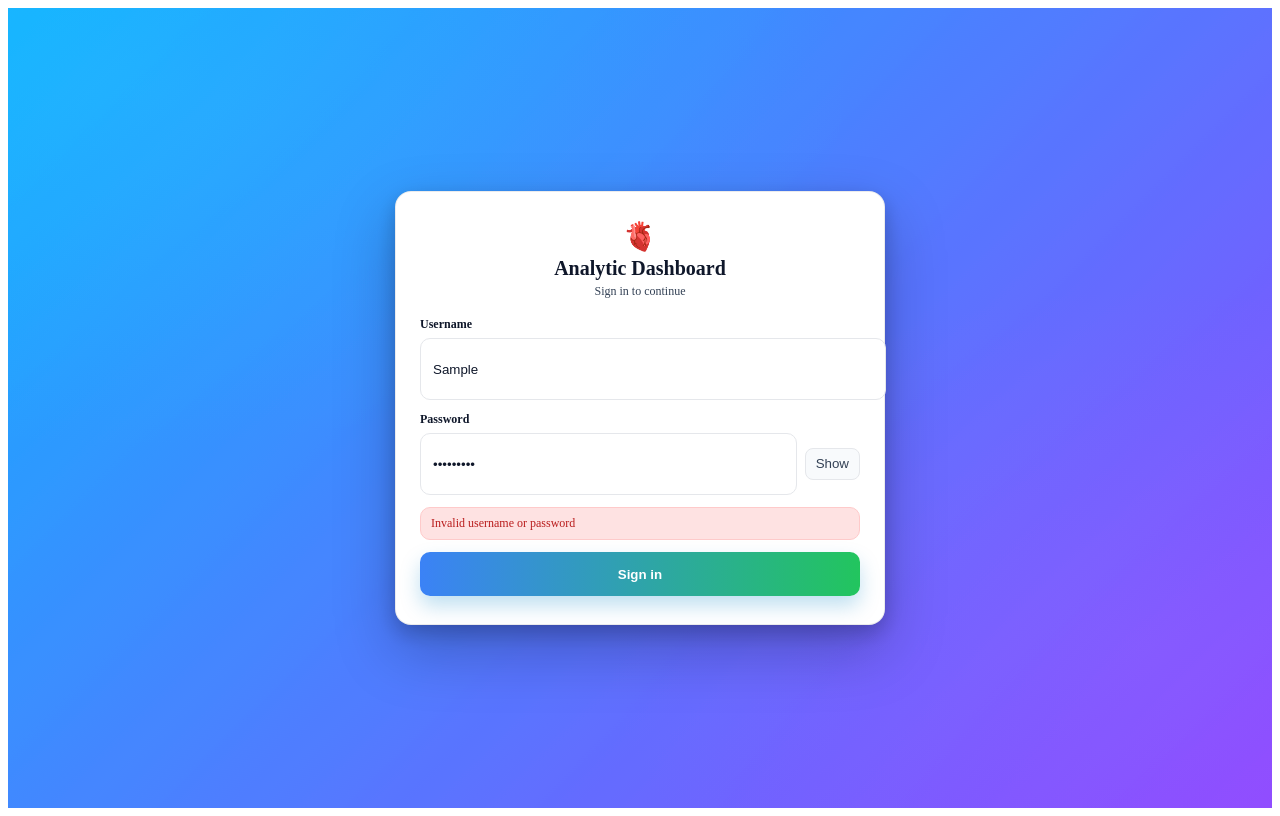
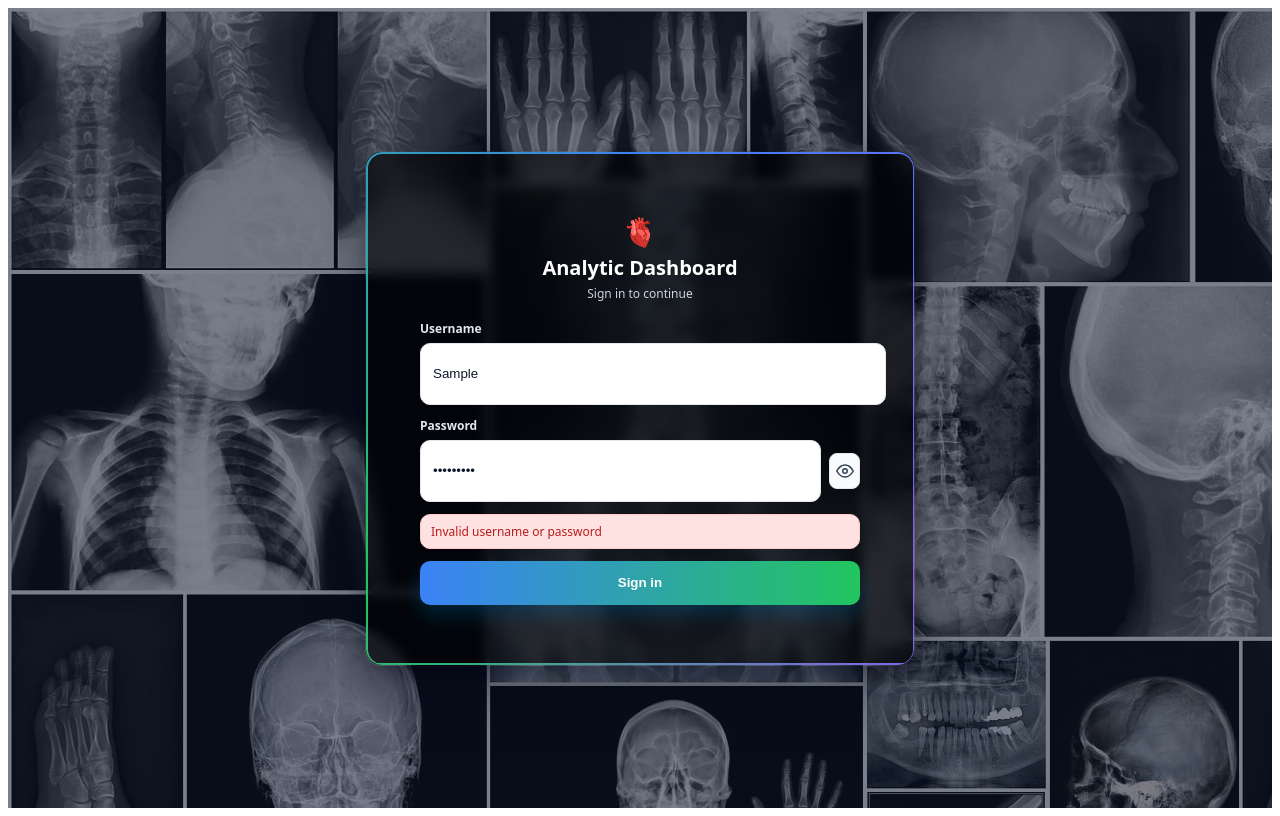
Before and after one commit to marco-casanova/analytic-dashboard, an Angular app: page / in a window 1280 px wide. Both pictures are taken after typing "Sample", "Sample123" into the empty fields and a click on the button "Sign in". Built offline with nearby package versions, Linux system fonts and the light colour scheme.

Commit message:
add bg to login

```diff
--- a/src/app/app.ts
+++ b/src/app/app.ts
@@ -2,11 +2,13 @@ import { Component, signal } from '@angular/core';
 import { Router, RouterOutlet } from '@angular/router';
 import { CommonModule } from '@angular/common';
 import { TopNavComponent } from './ui/top-nav/top-nav.component';
+import { FooterBarComponent } from './ui/footer/footer.component';
 
 @Component({
   selector: 'app-root',
-  imports: [CommonModule, RouterOutlet, TopNavComponent],
-  template: '<app-top-nav *ngIf="!isLoginRoute()"></app-top-nav><router-outlet></router-outlet>',
+  imports: [CommonModule, RouterOutlet, TopNavComponent, FooterBarComponent],
+  template:
+    '<app-top-nav *ngIf="!isLoginRoute()"></app-top-nav><router-outlet></router-outlet><app-footer-bar *ngIf="!isLoginRoute()"></app-footer-bar>',
   styleUrl: './app.scss',
 })
 export class App {
--- a/src/app/features/login/login.component.html
+++ b/src/app/features/login/login.component.html
@@ -11,28 +11,55 @@
       <div class="field" [class.invalid]="form.controls.username.touched && form.controls.username.invalid">
         <label>Username</label>
         <input type="text" formControlName="username" placeholder="Enter your username" autocomplete="username" />
-        <div class="error" *ngIf="form.controls.username.touched && form.controls.username.hasError('required')">Username is required</div>
+        @if (form.controls.username.touched && form.controls.username.hasError('required')) {
+          <div class="error">Username is required</div>
+        }
       </div>
 
       <div class="field" [class.invalid]="form.controls.password.touched && form.controls.password.invalid">
         <label>Password</label>
         <div class="password">
           <input [type]="showPassword() ? 'text' : 'password'" formControlName="password" placeholder="" autocomplete="current-password" />
-          <button type="button" class="toggle" (click)="toggleShowPassword()" aria-label="Toggle password">{{ showPassword() ? 'Hide' : 'Show' }}</button>
+          <button
+            type="button"
+            class="toggle"
+            (click)="toggleShowPassword()"
+            [attr.aria-label]="showPassword() ? 'Hide password' : 'Show password'"
+            [attr.title]="showPassword() ? 'Hide password' : 'Show password'"
+            [attr.aria-pressed]="showPassword()"
+          >
+            @if (!showPassword()) {
+              <svg xmlns="http://www.w3.org/2000/svg" viewBox="0 0 24 24" fill="none" stroke="currentColor" stroke-width="2" aria-hidden="true">
+                <path d="M1 12c2.8-5 7.2-8 11-8s8.2 3 11 8c-2.8 5-7.2 8-11 8S3.8 17 1 12z" />
+                <circle cx="12" cy="12" r="3" />
+              </svg>
+            } @else {
+              <svg xmlns="http://www.w3.org/2000/svg" viewBox="0 0 24 24" fill="none" stroke="currentColor" stroke-width="2" aria-hidden="true">
+                <path d="M1 12c2.8-5 7.2-8 11-8s8.2 3 11 8c-1.1 2-2.5 3.6-4.1 4.9" />
+                <circle cx="12" cy="12" r="3" />
+                <path d="M2 2l20 20" stroke-linecap="round" />
+              </svg>
+            }
+          </button>
         </div>
-        <div class="error" *ngIf="form.controls.password.touched && form.controls.password.hasError('required')">Password is required</div>
+        @if (form.controls.password.touched && form.controls.password.hasError('required')) {
+          <div class="error">Password is required</div>
+        }
       </div>
 
-      <div class="auth-error" *ngIf="authError()">{{ authError() }}</div>
+      @if (authError()) {
+        <div class="auth-error">{{ authError() }}</div>
+      }
 
       <button class="submit" [disabled]="loading()" type="submit">Sign in</button>
     </form>
 
 
   </div>
-
-  <div class="loading-overlay" *ngIf="loading()">
-    <div class="spinner"></div>
-    <div class="loading-text">Signing you in…</div>
-  </div>
+  @if (loading()) {
+    <div class="loading-overlay">
+      <div class="spinner"></div>
+      <div class="loading-text">Signing you in…</div>
+    </div>
+  }
 </div>
--- a/src/app/features/login/login.component.scss
+++ b/src/app/features/login/login.component.scss
@@ -1,17 +1,45 @@
-.login-wrap{position:relative;min-height:100vh;display:grid;place-items:center;overflow:hidden}
-.bg{position:absolute;inset:0;background:radial-gradient(1200px 600px at 10% 10%,rgba(56,189,248,.25),transparent 60%),radial-gradient(900px 600px at 90% 80%,rgba(139,92,246,.25),transparent 60%),linear-gradient(135deg,#0ea5e9,#7c3aed);filter:saturate(120%);opacity:.9}
-.login-card{position:relative;width:min(92vw,440px);background:#fff;border-radius:16px;box-shadow:0 25px 60px rgba(2,6,23,.25),0 8px 20px rgba(2,6,23,.2);padding:28px 24px;border:1px solid rgba(2,6,23,.08);backdrop-filter:saturate(120%) blur(2px);animation:pop .24s ease}
+.login-wrap{position:relative;min-height:100vh;display:grid;place-items:center;overflow:hidden;font-family:ui-sans-serif,system-ui,-apple-system,Segoe UI,Roboto,Helvetica,Arial,Noto Sans,"Apple Color Emoji","Segoe UI Emoji"}
+.bg{position:absolute;inset:0;filter:saturate(120%);
+	background-image:linear-gradient(135deg,rgba(15,23,42,.55),rgba(15,23,42,.55)),url('/xraybg.webp');
+	background-repeat:no-repeat,repeat;
+	background-position:center,top left;
+	background-size:cover,auto
+}
+.login-card{position:relative;width:min(92vw,440px);
+	/* Solid semi-transparent black fill */
+	background-color:rgba(0,0,0,.66);
+	/* Gradient only on the border via layered backgrounds */
+	border-radius:16px;border:1px solid transparent;
+	background-origin:border-box;background-clip:padding-box,border-box;
+	box-shadow:0 25px 60px rgba(2,6,23,.35),0 8px 20px rgba(2,6,23,.28);
+	padding:60px 54px;backdrop-filter:saturate(120%) blur(6px);animation:pop .24s ease}
+
+/* Modern animated gradient border ring */
+.login-card::before{content:"";position:absolute;inset:0;padding:1.5px;border-radius:inherit;pointer-events:none;
+	background:conic-gradient(from 0deg,#3b82f6,#8b5cf6,#22c55e,#3b82f6);
+	-webkit-mask:linear-gradient(#000 0 0) content-box,linear-gradient(#000 0 0);
+	mask:linear-gradient(#000 0 0) content-box,linear-gradient(#000 0 0);
+	-webkit-mask-composite:xor;mask-composite:exclude;
+	}
+
+@media (prefers-reduced-motion: reduce){
+	.login-card::before{animation:none}
+}
+
+
 .brand{display:flex;flex-direction:column;align-items:center;gap:4px;margin-bottom:18px}
 .logo{font-size:28px}
-.title{font-weight:800;font-size:20px;color:#0f172a}
-.subtitle{color:#334155;font-size:12px}
+.title{font-weight:800;font-size:20px;color:#fff}
+.subtitle{color:#cbd5e1;font-size:12px}
 .field{display:flex;flex-direction:column;gap:6px;margin:12px 0}
-.field label{font-weight:600;color:#0f172a;font-size:12px}
+.field label{font-weight:600;color:#e2e8f0;font-size:12px}
 .field input{width:100%;height:40px;padding:10px 12px;border:1px solid #e5e7eb;border-radius:10px;outline:none;background:#fff;color:#0f172a;transition:border-color .15s ease, box-shadow .15s ease}
 .field input:focus{border-color:#3b82f6;box-shadow:0 0 0 3px rgba(59,130,246,.15)}
 .field.invalid input{border-color:#ef4444;box-shadow:0 0 0 3px rgba(239,68,68,.12)}
 .password{display:flex;align-items:center;gap:8px}
-.password .toggle{height:32px;padding:0 10px;border-radius:8px;border:1px solid #e5e7eb;background:#f8fafc;color:#334155;cursor:pointer}
+.password .toggle{display:inline-grid;place-items:center;height:36px;width:36px;padding:0;border-radius:8px;border:1px solid #e5e7eb;background:#f8fafc;color:#334155;cursor:pointer;transition:background .15s ease,border-color .15s ease}
+.password .toggle:hover{background:#f1f5f9;border-color:#d1d5db}
+.password .toggle svg{width:18px;height:18px}
 .error{color:#ef4444;font-size:12px}
 .auth-error{margin-top:6px;color:#b91c1c;background:#fee2e2;border:1px solid #fecaca;padding:8px 10px;border-radius:10px;font-size:12px}
 .submit{margin-top:12px;width:100%;height:44px;border-radius:10px;background:linear-gradient(90deg,#3b82f6,#22c55e);color:#fff;font-weight:700;border:none;cursor:pointer;box-shadow:0 10px 20px rgba(2,132,199,.25)}
--- /dev/null
+++ b/src/app/ui/footer/footer.component.html
@@ -0,0 +1,13 @@
+<footer class="footer">
+  <div class="footer__content">
+    <div class="footer__left">
+      <span class="brand">Analytic Dashboard</span>
+      <span class="dot">•</span>
+  <span class="copy">© {{ year }}</span>
+    </div>
+    <div class="footer__right">
+      <a routerLink="/viewer">3D Viewer</a>
+      <a routerLink="/plots">Analytics</a>
+    </div>
+  </div>
+</footer>
--- /dev/null
+++ b/src/app/ui/footer/footer.component.scss
@@ -0,0 +1,27 @@
+.footer {
+  position: fixed;
+  left: 0; right: 0; bottom: 0;
+  z-index: 15;
+  backdrop-filter: blur(8px);
+  background: linear-gradient(180deg, rgba(11,15,20,0.68), rgba(11,15,20,0.82));
+  border-top: 1px solid rgba(255,255,255,0.08);
+}
+.footer__content {
+  display: flex;
+  align-items: center;
+  justify-content: space-between;
+  gap: 12px;
+  padding: 10px 16px;
+  color: #cfe3ff;
+  font-size: 13px;
+}
+.footer__left .brand { font-weight: 600; }
+.footer__left .dot { opacity: 0.5; margin: 0 6px; }
+.footer__right a {
+  color: #cfe3ff; text-decoration: none; opacity: 0.9; margin-left: 14px;
+}
+.footer__right a:hover { opacity: 1; }
+
+@media (max-width: 720px) {
+  .footer__content { flex-wrap: wrap; justify-content: center; }
+}
--- /dev/null
+++ b/src/app/ui/footer/footer.component.ts
@@ -0,0 +1,13 @@
+import { Component } from '@angular/core';
+import { CommonModule } from '@angular/common';
+
+@Component({
+  selector: 'app-footer-bar',
+  standalone: true,
+  imports: [CommonModule],
+  templateUrl: './footer.component.html',
+  styleUrls: ['./footer.component.scss'],
+})
+export class FooterBarComponent {
+  readonly year = new Date().getFullYear();
+}
```
Also changed, not shown: public/xraybg.webp (added).
